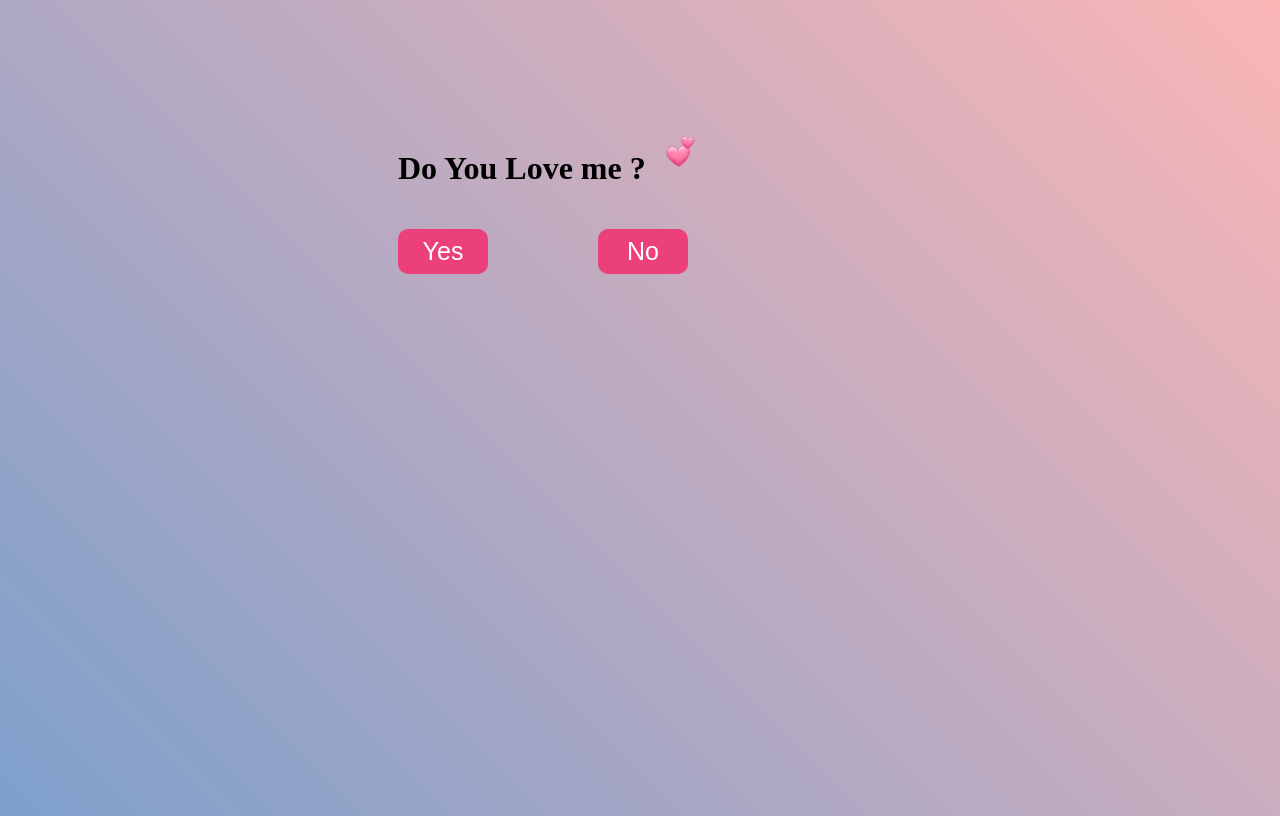
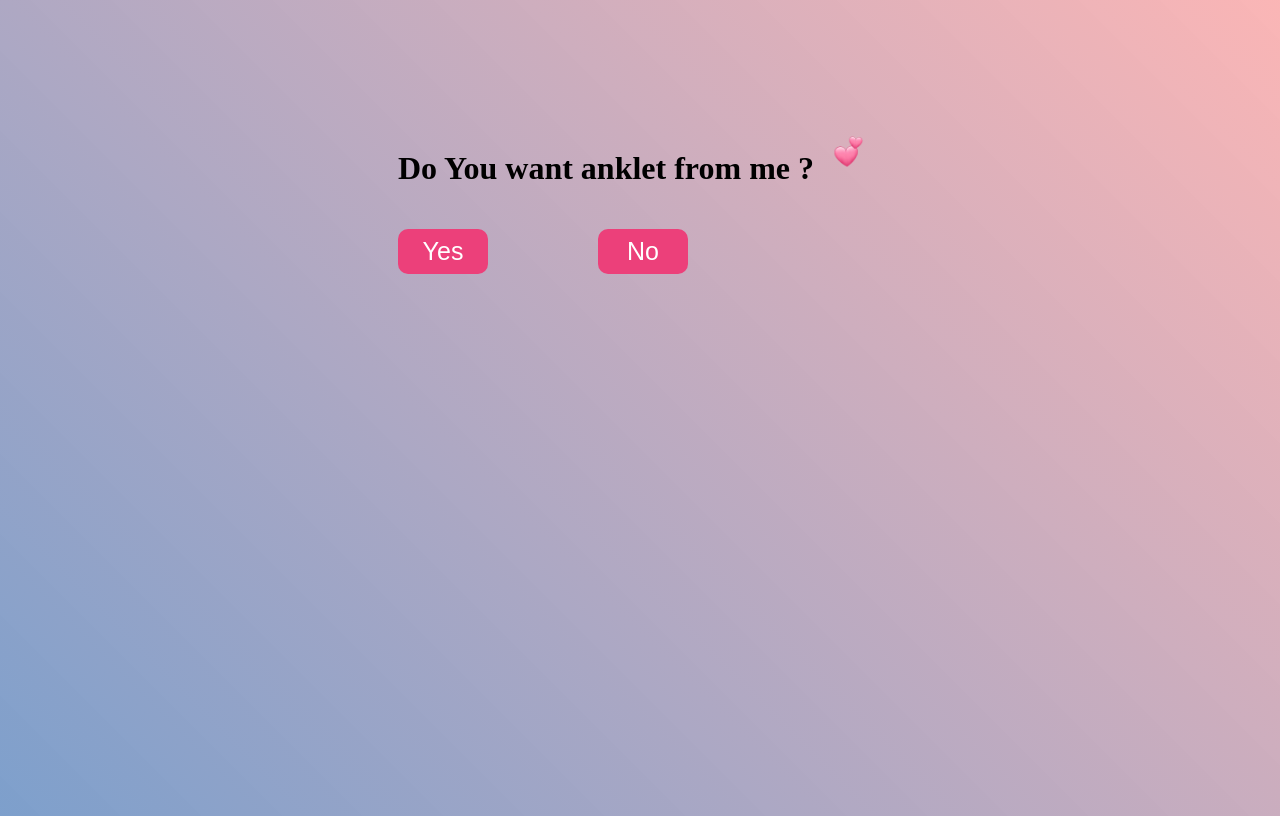
Before and after one commit to 2241758sh/For-Girls, a plain HTML site: page index.html in a window 1280 px wide. Drawn offline with Linux system fonts and the light colour scheme.

Commit message:
index.html

```diff
--- a/index.html
+++ b/index.html
@@ -9,7 +9,7 @@
 <body>
     <div id="container">
         <div class="box">
-            <h1>Do You Love me ? <img src="wwwroot/images/image.png " alt=""></h1>
+            <h1>Do You want anklet from me ? <img src="wwwroot/images/image.png " alt=""></h1>
             <button id="yes">Yes</button>
             <button id="target">No</button>
         </div>
```
